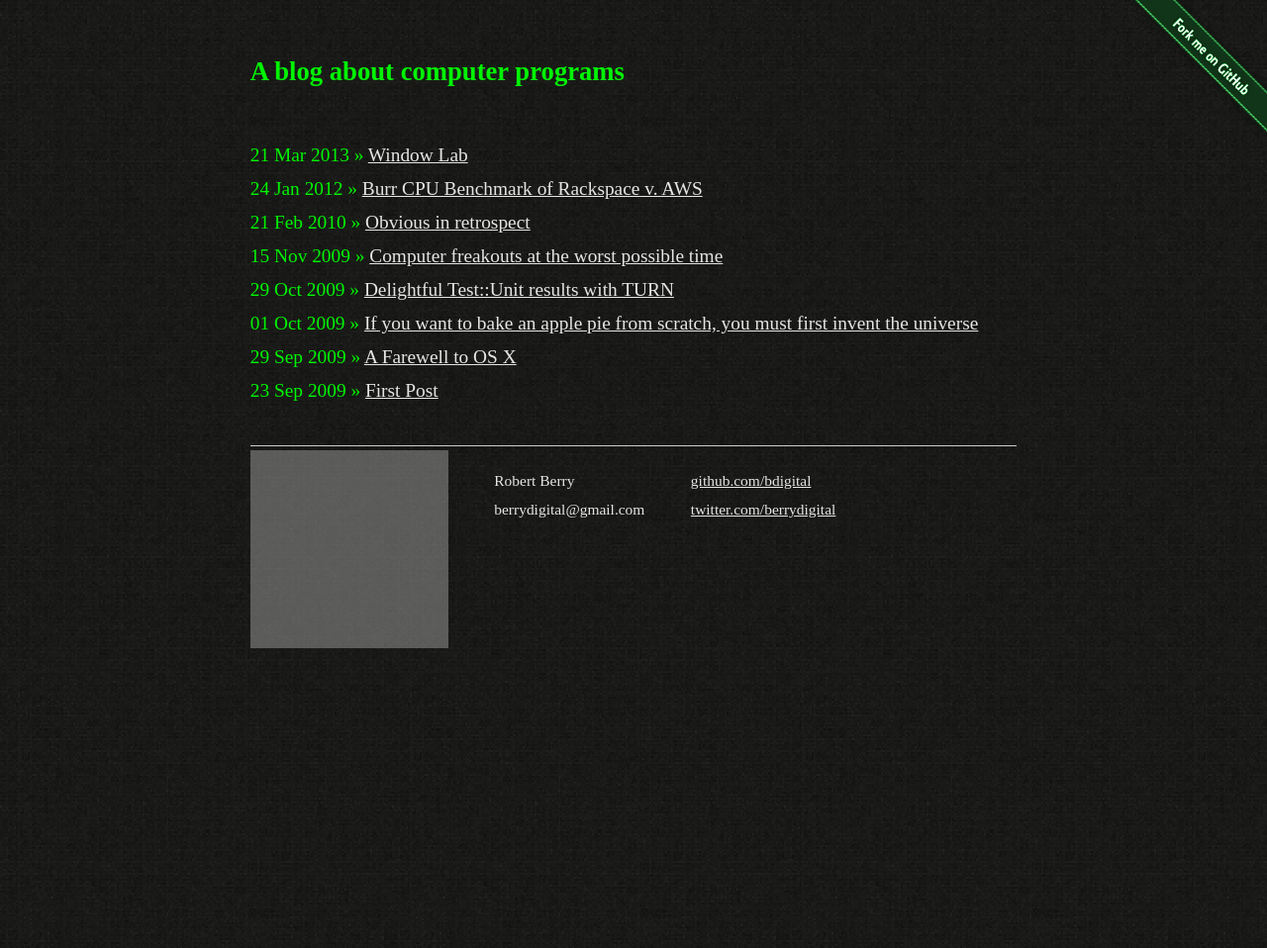
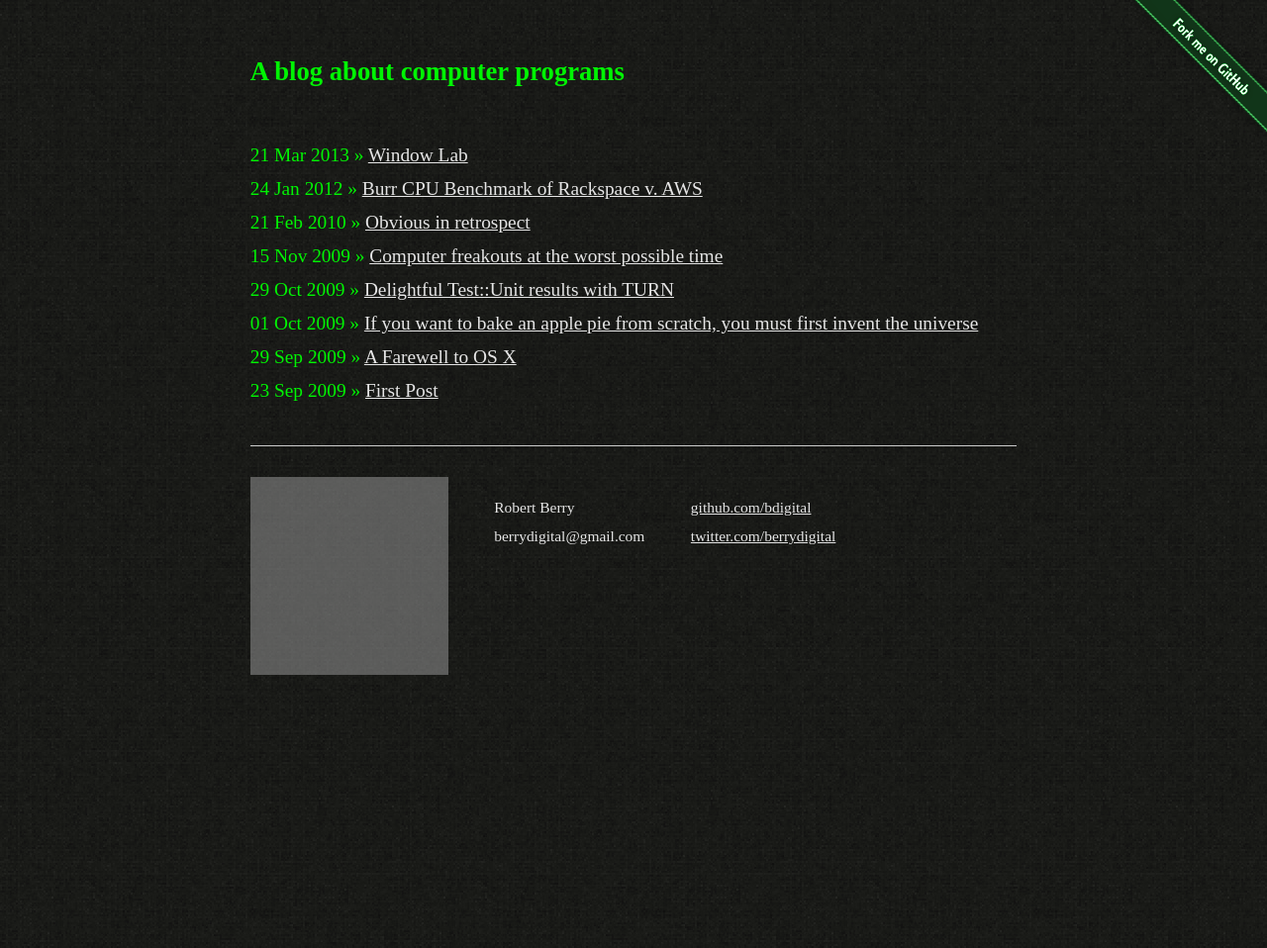
Before and after one commit to no0p/no0p.github.io, a Jekyll site: the page built from index.html, in a window 1280 px wide. Shown: the whole page at 99% size. Built offline with Jekyll 4.4.1, drawn with Linux system fonts in a browser that asks for light colours; Markdown is read by kramdown in place of the engine named in the settings; grey boxes are pictures that could not be loaded.

Commit message:
symmetry

```diff
--- a/css/screen.css
+++ b/css/screen.css
@@ -130,7 +130,7 @@ ul.posts {
     font-size: 80%;
     border-top: 1px solid #ccc;
     margin-top: 2em;
-    padding-top: 4px;
+    padding-top: 2em;
     overflow: hidden;
   }
 
```
